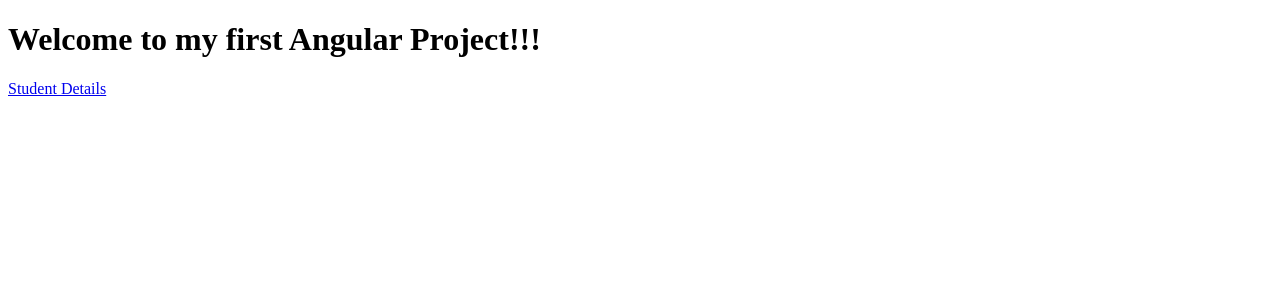
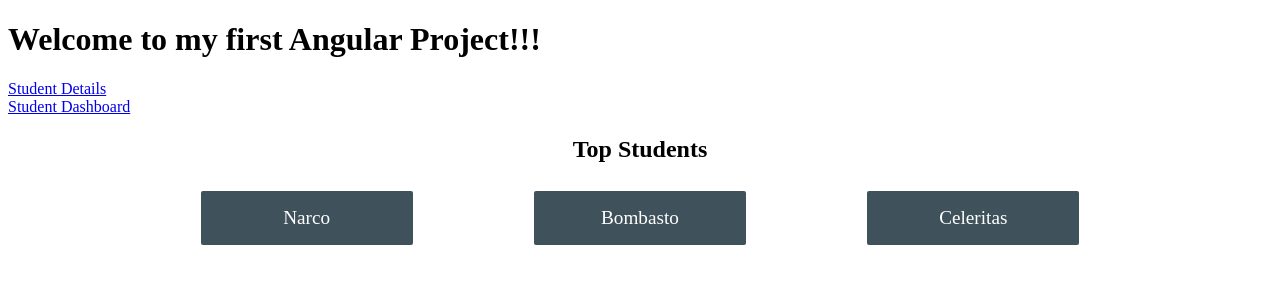
Before and after one commit to sidrockzz/Wiley_Angular, an Angular app: page /dashboard in a window 1280 px wide. Before the commit this address led to /. Shown: the top 300 px of the page. Built offline with nearby package versions, Linux system fonts and the light colour scheme.

Commit message:
Dashboard routing navigation

```diff
--- a/src/app/app-routing.module.ts
+++ b/src/app/app-routing.module.ts
@@ -2,15 +2,17 @@
 import { CommonModule } from '@angular/common';
 import {RouterModule, Routes} from '@angular/router';
 import {StudentsComponent} from './students/students.component';
+import {DashboardComponent} from './dashboard/dashboard.component';
 
-
-const routes: Routes = [{path: 'students', component: StudentsComponent}];
+const routes: Routes = [{path: 'students', component: StudentsComponent},
+  {path: 'dashboard', component: DashboardComponent },
+  {path: '', redirectTo: '/dashboard', pathMatch: 'full'}];
 
 @NgModule({
   declarations: [],
   imports: [
     RouterModule.forRoot(routes)
   ],
-  exports :[RouterModule]
+  exports : [RouterModule]
 })
 export class AppRoutingModule { }
--- a/src/app/app.component.html
+++ b/src/app/app.component.html
@@ -9,5 +9,7 @@
 <h1>{{title}}</h1>
 <nav>
   <a routerLink='/students'>Student Details</a>
+  <br>
+  <a routerLink="/dashboard">Student Dashboard</a>
 </nav>
 <router-outlet></router-outlet>
--- a/src/app/app.module.ts
+++ b/src/app/app.module.ts
@@ -5,12 +5,14 @@
 import { StudentsComponent } from './students/students.component';
 import {FormsModule} from '@angular/forms';
 import { MessagesComponent } from './messages/messages.component';
+import { DashboardComponent } from './dashboard/dashboard.component';
 
 @NgModule({
   declarations: [
     AppComponent,
     StudentsComponent,
-    MessagesComponent
+    MessagesComponent,
+    DashboardComponent
   ],
   imports: [
     BrowserModule,
--- /dev/null
+++ b/src/app/dashboard/dashboard.component.css
@@ -0,0 +1 @@
+/* DashboardComponent's private CSS styles */ h2 { text-align: center; } .students-menu { padding: 0; margin: auto; max-width: 1000px; /* flexbox */ display: flex; flex-direction: row; flex-wrap: wrap; justify-content: space-around; align-content: flex-start; align-items: flex-start; } a { background-color: #3f525c; border-radius: 2px; padding: 1rem; font-size: 1.2rem; text-decoration: none; display: inline-block; color: #fff; text-align: center; width: 100%; min-width: 70px; margin: .5rem auto; box-sizing: border-box; /* flexbox */ order: 0; flex: 0 1 auto; align-self: auto; } @media (min-width: 600px) { a { width: 18%; box-sizing: content-box; } } a:hover { background-color: #000; }
--- /dev/null
+++ b/src/app/dashboard/dashboard.component.html
@@ -0,0 +1,6 @@
+<h2>Top Students</h2>
+<div class="students-menu">
+  <a *ngFor="let stud of students">
+    {{stud.name}}
+  </a>
+</div>
--- /dev/null
+++ b/src/app/dashboard/dashboard.component.ts
@@ -0,0 +1,21 @@
+import { Component, OnInit } from '@angular/core';
+import {StudentsComponent} from '../students/students.component';
+import {StudentsService} from '../students.service';
+import {Person} from '../Person';
+
+@Component({
+  selector: 'app-dashboard',
+  templateUrl: './dashboard.component.html',
+  styleUrls: ['./dashboard.component.css']
+})
+export class DashboardComponent implements OnInit {
+students: Person[] = [];
+  constructor(private studentService: StudentsService) { }
+  ngOnInit(): void {
+    this.getStudents();
+  }
+getStudents(): void{
+    this.studentService.getStudents()
+      .subscribe(students => this.students = students.slice(1, 4));
+}
+}
```
Also changed, not shown: 1 other file (tests, documents, lock files or other folders).
